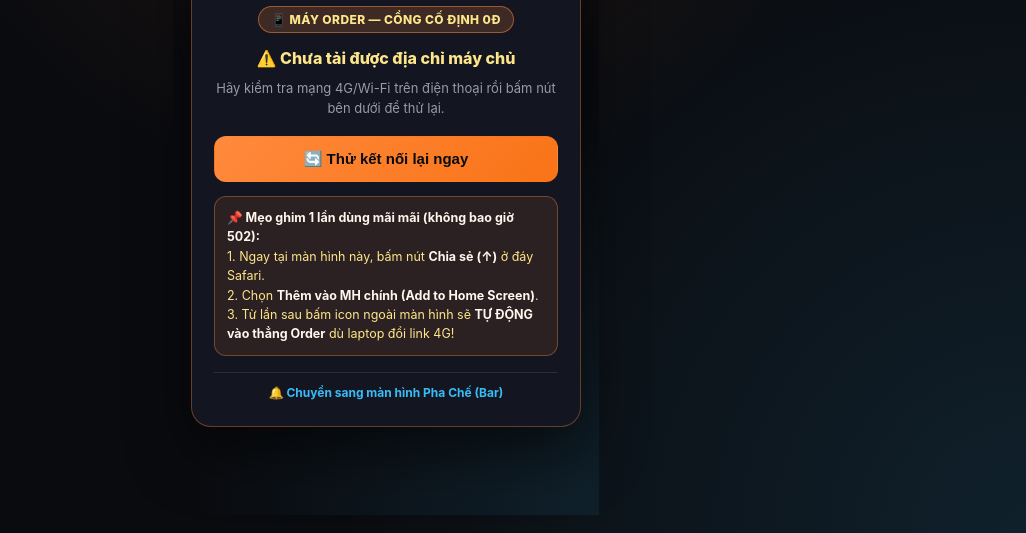
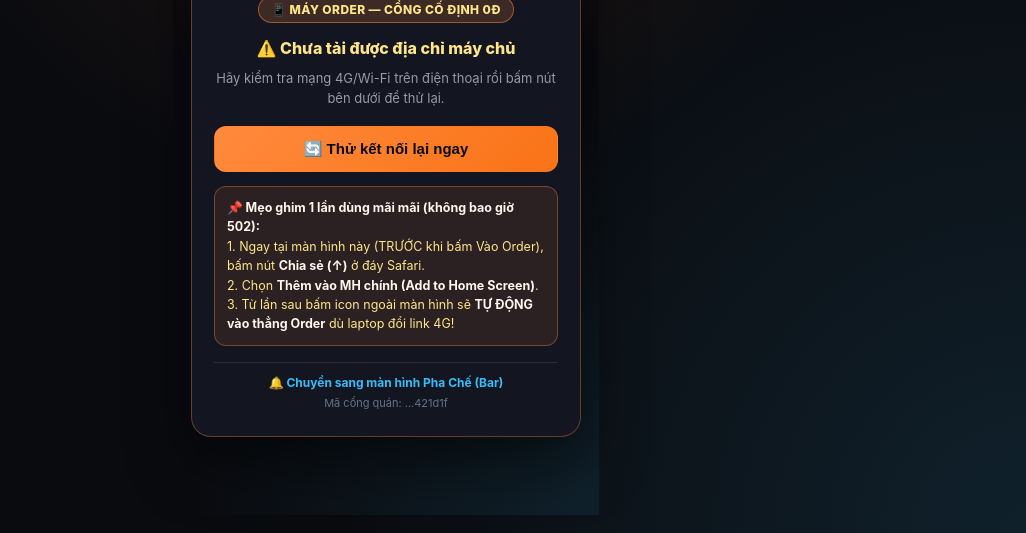
Before and after one commit to trantuanhoang0512/bassbrew-portal, a plain HTML site: page order.html in a window 1280 px wide. Shown: the part 303-836 px from the top of the page, without its empty margins (254-1280 px from the left). Drawn offline with Linux system fonts and the light colour scheme; no server answers.

Commit message:
portal v4: Fix iOS Add-to-Home-Screen stripping ?g=<GistId> (remove static manifest start_url, dynamic Android manifest, resume check)

```diff
--- a/order.html
+++ b/order.html
@@ -8,7 +8,7 @@
     <meta name="apple-mobile-web-app-status-bar-style" content="black-translucent" />
     <meta name="apple-mobile-web-app-title" content="Bass &amp; Brew" />
     <meta name="theme-color" content="#0A0B0F" />
-    <link rel="manifest" href="./manifest-order.json" />
+    <!-- Không gắn manifest tĩnh có start_url cố định vì iOS Safari sẽ cắt mất ?g=<GistId> khi bấm Thêm vào MH chính! -->
     <link rel="apple-touch-icon" sizes="192x192" href="./icons/icon-order-192.png" />
     <link rel="apple-touch-icon" sizes="512x512" href="./icons/icon-order-512.png" />
     <link rel="icon" type="image/png" href="./icons/icon-order-192.png" />
@@ -27,14 +27,15 @@
         <button id="portal-retry-btn" type="button" class="btn btn-primary">🔄 Thử kết nối lại ngay</button>
         <div id="portal-pin-guide" class="pin-guide">
             <b>📌 Mẹo ghim 1 lần dùng mãi mãi (không bao giờ 502):</b><br />
-            1. Ngay tại màn hình này, bấm nút <b>Chia sẻ (↑)</b> ở đáy Safari.<br />
+            1. Ngay tại màn hình này (TRƯỚC khi bấm Vào Order), bấm nút <b>Chia sẻ (↑)</b> ở đáy Safari.<br />
             2. Chọn <b>Thêm vào MH chính (Add to Home Screen)</b>.<br />
             3. Từ lần sau bấm icon ngoài màn hình sẽ <b>TỰ ĐỘNG vào thẳng Order</b> dù laptop đổi link 4G!
         </div>
         <div class="portal-footer">
             <a id="portal-switch-link" href="./bar.html">🔔 Chuyển sang màn hình Pha Chế (Bar)</a>
+            <div id="portal-gist-tag" style="margin-top:6px; font-size:11px; color:#64748B;"></div>
         </div>
     </main>
-    <script src="./portal.js?v=3"></script>
+    <script src="./portal.js?v=4"></script>
 </body>
 </html>
--- a/portal.js
+++ b/portal.js
@@ -13,6 +13,9 @@
         window.navigator.standalone === true ||
         (window.matchMedia && window.matchMedia('(display-mode: standalone)').matches);
 
+    const isIos = /iPhone|iPad|iPod/i.test(navigator.userAgent || '') ||
+        (/Macintosh/i.test(navigator.userAgent || '') && navigator.maxTouchPoints > 1);
+
     let gistId = DEFAULT_GIST_ID;
     if (/^[a-f0-9]{20,64}$/i.test(paramGist)) {
         gistId = paramGist;
@@ -24,6 +27,32 @@
         } catch {}
     }
 
+    // Trên Android/Chrome (KHÔNG phải iOS): tiêm manifest động giữ nguyên 100% ?g=<gistId> trong start_url!
+    // Trên iOS: giữ nguyên meta apple-mobile-web-app-capable (KHÔNG gắn <link rel="manifest">) để Safari ghim chính xác nguyên URL kèm ?g=...
+    if (!isIos) {
+        try {
+            const baseDir = window.location.href.split('?')[0].replace(/[^/]+$/, '');
+            const manifestObj = {
+                name: isBar ? 'Bass & Brew — Pha Chế' : 'Bass & Brew — Order',
+                short_name: isBar ? 'Bass & Brew Bar' : 'Bass & Brew',
+                start_url: window.location.href,
+                scope: baseDir,
+                display: 'standalone',
+                background_color: '#0A0B0F',
+                theme_color: '#0A0B0F',
+                icons: [
+                    { src: baseDir + (isBar ? 'icons/icon-bar-192.png' : 'icons/icon-order-192.png'), sizes: '192x192', type: 'image/png' },
+                    { src: baseDir + (isBar ? 'icons/icon-bar-512.png' : 'icons/icon-order-512.png'), sizes: '512x512', type: 'image/png' }
+                ]
+            };
+            const blob = new Blob([JSON.stringify(manifestObj)], { type: 'application/manifest+json' });
+            const link = document.createElement('link');
+            link.rel = 'manifest';
+            link.href = URL.createObjectURL(blob);
+            document.head.appendChild(link);
+        } catch {}
+    }
+
     const statusEl = document.getElementById('portal-status');
     const detailEl = document.getElementById('portal-detail');
     const openBtn = document.getElementById('portal-open-btn');
@@ -31,6 +60,11 @@
     const pinGuideEl = document.getElementById('portal-pin-guide');
     const spinnerEl = document.getElementById('portal-spinner');
     const switchLink = document.getElementById('portal-switch-link');
+    const gistTagEl = document.getElementById('portal-gist-tag');
+
+    if (gistTagEl && gistId) {
+        gistTagEl.textContent = `Mã cổng quán: …${gistId.slice(-6)}`;
+    }
 
     if (switchLink && gistId !== DEFAULT_GIST_ID) {
         const baseHref = switchLink.getAttribute('href') || '';
@@ -46,6 +80,7 @@
 
     let checking = false;
     let currentDestUrl = '';
+    let hiddenAtMs = 0;
 
     function setState(kind, headline, detail, showOpenBtn) {
         if (statusEl) {
@@ -85,7 +120,7 @@
             }
         } catch {}
 
-        // 2. Dự phòng raw Gist nếu chạm giới hạn API IP công cộng
+        // 2. Dự phòng raw Gist CDN nếu chạm giới hạn API IP công cộng
         try {
             const ctrl = new AbortController();
             const t = setTimeout(() => ctrl.abort(), 6000);
@@ -197,6 +232,21 @@
         openBtn.textContent = isBar ? '🚀 Vào màn hình Pha Chế (Bar) ngay' : '🚀 Vào màn hình Order ngay';
     }
 
-    // Chỉ kiểm tra 1 lần duy nhất khi mở trang — sau đó hoàn toàn bấm tay để không tốn lượt API!
+    // Khi thoát app ra nền rồi mở lại icon đã ghim trên iPhone -> kiểm tra lại đúng 1 lần (không auto-poll 4 giây!)
+    document.addEventListener('visibilitychange', () => {
+        if (document.visibilityState === 'hidden') {
+            hiddenAtMs = Date.now();
+        } else if (document.visibilityState === 'visible' && isStandalone && hiddenAtMs > 0 && (Date.now() - hiddenAtMs) >= 3000) {
+            hiddenAtMs = 0;
+            runCheck(false);
+        }
+    });
+    window.addEventListener('pageshow', (e) => {
+        if (e.persisted && isStandalone) {
+            runCheck(false);
+        }
+    });
+
+    // Kiểm tra 1 lần duy nhất khi mở trang — sau đó hoàn toàn bấm tay để không tốn lượt API!
     runCheck(false);
 })();
```
Also changed, not shown: bar.html (+4 -3 lines), version.txt.
